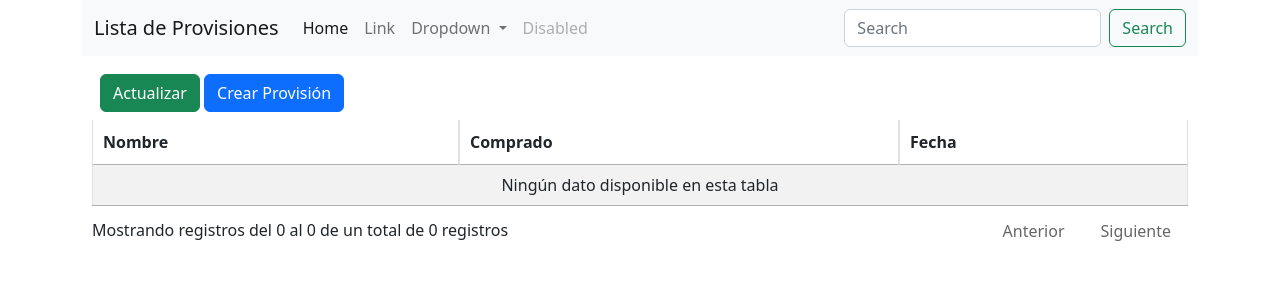
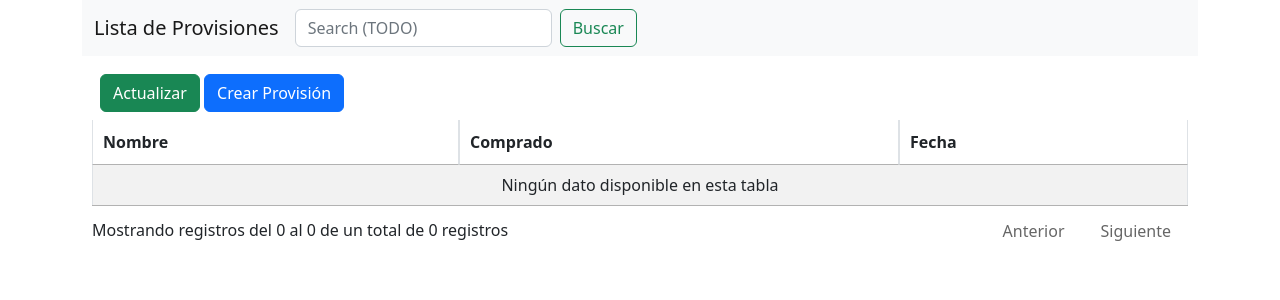
Before and after one commit to jaimeirazabal1/organizador, a Django app: page /provisiones/ in a window 1280 px wide. Shown: the top 300 px of the page. Run offline with Django 4.2, Linux system fonts and the light colour scheme; data that the repository does not hold is empty; some libraries are stand-ins or nearby versions.

Commit message:
quitando optiones que no estan hechas aun

```diff
--- a/provisiones/templates/base.html
+++ b/provisiones/templates/base.html
@@ -19,7 +19,7 @@
             <span class="navbar-toggler-icon"></span>
             </button>
             <div class="collapse navbar-collapse" id="navbarSupportedContent">
-            <ul class="navbar-nav me-auto mb-2 mb-lg-0">
+            {% comment %} <ul class="navbar-nav me-auto mb-2 mb-lg-0">
                 <li class="nav-item">
                 <a class="nav-link active" aria-current="page" href="#">Home</a>
                 </li>
@@ -40,10 +40,10 @@
                 <li class="nav-item">
                 <a class="nav-link disabled">Disabled</a>
                 </li>
-            </ul>
+            </ul> {% endcomment %}
             <form class="d-flex" role="search">
-                <input class="form-control me-2" type="search" placeholder="Search" aria-label="Search">
-                <button class="btn btn-outline-success" type="submit">Search</button>
+                <input class="form-control me-2" type="search" placeholder="Search (TODO)" aria-label="Search">
+                <button class="btn btn-outline-success" type="submit">Buscar </button>
             </form>
             </div>
         </div>
```
